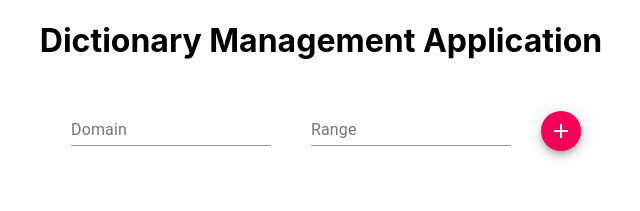
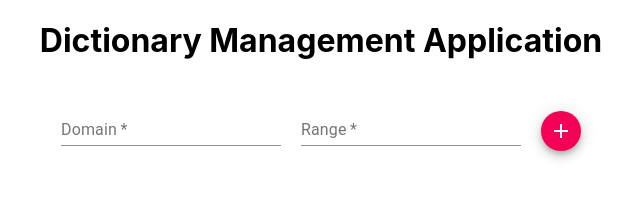
Before and after one commit to matteo1976/DictionaryForOneDot, a React (Create React App) app in the folder onedot/: page / in a window 1280 px wide. Shown: the top 211 px of the page, without its empty margins (319-959 px from the left). Built offline with nearby package versions, Linux system fonts and the light colour scheme.

Commit message:
all function are developed

```diff
--- a/onedot/src/MyDictionary.js
+++ b/onedot/src/MyDictionary.js
@@ -2,7 +2,7 @@ import React, { Component } from 'react';
 import ColorDictionary from './colorDictionary'
 
 import {LOCAL_DATA} from "./costants"
-import{findIndexErrorInDictionary} from "./utility"
+import {findIndexErrorInDictionary} from "./utility"
 
 
 class MyDictionary  extends Component {
@@ -11,14 +11,13 @@ class MyDictionary  extends Component {
         const  tmpData= localStorage.getItem(LOCAL_DATA)
         this.state = {
             listColor: tmpData===""? [{domain:"",range:"",id:0}]:JSON.parse(tmpData),
-            indexField:0,
+            indexField: tmpData==="" ? 0:JSON.parse(tmpData).length,
             errorIndex:[]
         }
     }
 
 
     addElement= (element)=>{
-
         let verify= findIndexErrorInDictionary(this.state.listColor,element)
         if (verify.length===0 ){
             element.id=this.state.indexField+1
@@ -28,41 +27,50 @@ class MyDictionary  extends Component {
         }else{
             this.setState({errorIndex:verify})
         }
-
     }
 
     deleteEelment=async (element)=>{
-        let {listColor,indexField}=this.state
-
+        let {listColor}=this.state
         for (let i=0; i<=listColor.length;i++){
             if (listColor[i].id===element.id){
                 listColor.splice(i,1)
                 break;
             }
         }
-        await this.setState({listColor: listColor, indexField:indexField-1})
+        await this.setState({listColor: listColor })
         localStorage.setItem(LOCAL_DATA, JSON.stringify( this.state.listColor))
-
     }
 
+    updateElement=(element)=>{
+        let {listColor}=this.state
+        let index=listColor.findIndex(item=>item.id===element.id)
+
+        listColor[index].range=element.range
+        listColor[index].domain=element.domain
+        let verify= findIndexErrorInDictionary(listColor,element)
+        if (verify.length===0 ){
+            localStorage.setItem(LOCAL_DATA, JSON.stringify(listColor) )
+            this.setState({listColor:listColor , errorIndex:[]})
+            alert("element update")
+        }else{
+            this.setState({errorIndex:verify})
+        }
+    }
 
     render() {
         const {listColor,indexField,errorIndex}=this.state
         let appColorDictionary= listColor.map((item,index)=>{
-            let errCheck= errorIndex.findIndex((errIndexs)=>errIndexs==index)
-
+                let errCheck= errorIndex.findIndex((errIndexs)=>errIndexs===index)
                 return(
-                <>
                     <ColorDictionary domain={item.domain}
                             range={item.range}
                             addElement={this.addElement}
                             deleteEelment={this.deleteEelment}
+                            updateElement={this.updateElement}
                             id={item.id}
                             errCheck={errCheck}
                             key={indexField+index} />
-                </>
                 )})
-
         return (
             <div>
                {appColorDictionary}
--- a/onedot/src/colorDictionary.css
+++ b/onedot/src/colorDictionary.css
@@ -4,9 +4,10 @@
     height: 40px !important;
 }
 .textField{
-    width: 200px !important;
-    margin-left:20px !important;
-    margin-right: 20px!important;
+    /* max-width:  200px !important; */
+
+    margin-left:10px !important;
+    margin-right: 10px!important;
 
 }
 .errorLine{
@@ -21,7 +22,7 @@
 }
 
 .listContainer{
-    width: 50%;
+    max-width:  90%;
     margin: auto;
 }
 
--- a/onedot/src/colorDictionary.js
+++ b/onedot/src/colorDictionary.js
@@ -7,26 +7,21 @@ import TextField from '@material-ui/core/TextField';
 
 import './colorDictionary.css'
 
-
-
-
-
 export default class ColorDictionary extends Component {
     constructor(props) {
         super(props);
         this.state = {
-            domain:"",//props.domain,
-            range:"",//props.range,
-            id:0
+            domain:props.domain,
+            range:props.range,
+            id:props.id
          }
     }
-
-    componentWillMount(){
-     let  {domain,range,id}=this.props
-      this.setState({domain:domain,
-                      range:range,
-                      id:id})
-
+    static getDerivedStateFromProps(props, state){
+      if (props.id!== state.id){
+        state.id=props.id
+        state.range=props.range
+        state.domain=props.domain
+      }
     }
 
     handleDelete=()=>{
@@ -36,19 +31,19 @@ export default class ColorDictionary extends Component {
       this.props.addElement(this.state)
     }
     handleUpdate=()=>{
-
+      this.props.updateElement(this.state)
     }
 
     handleChange = item => event => {
-      this.setState({ ...this.state, [item]: event.target.value })
+      let char=event.target.value
+      char=char.replace(/[^A-Za-z]/g, '');
+      char=char.toUpperCase();
+      this.setState({ ...this.state, [item]: char })
     };
 
-
     render() {
-        const {domain,range,id,errCheck}=this.props
+      const {id,errCheck}=this.props
       const textFieldsClass=errCheck<0 ? "defaultLine" :"errorLine"
-
-
       let actionButtons= (id ===0 ?
         <span className= "oneButton">
           <Fab  color="secondary" aria-label="delete" className="button" onClick={this.handleSave}>
@@ -56,7 +51,6 @@ export default class ColorDictionary extends Component {
           </Fab>
         </span>
         :
-
         <span className= "twoButton">
           <Fab color="primary" aria-label="add" className="button" onClick={this.handleUpdate}>
             <SaveIcon />
@@ -65,15 +59,13 @@ export default class ColorDictionary extends Component {
             <DeleteIcon />
           </Fab>
         </span>
-
         )
-
-
       return (
-
         <div className="listContainer" >
           <span className= {textFieldsClass}>
           <TextField
+            required
+            pattern= "[a-z]"
             id="domine"
             label="Domain"
             className="textField"
@@ -82,6 +74,7 @@ export default class ColorDictionary extends Component {
             margin="normal"
           />
           <TextField
+            required
             id="range"
             label="Range"
             className="textField"
@@ -91,8 +84,6 @@ export default class ColorDictionary extends Component {
           />
           </span>
           {actionButtons}
-
-
         </div>
       );
     }
--- a/onedot/src/utility.js
+++ b/onedot/src/utility.js
@@ -4,17 +4,17 @@ export function findIndexErrorInDictionary(dictionary,element){
     let errorIndexArray=[]
     //debugger
     dictionary.map((value,dictionaryIndex)=>{
-
-
+            if(value.id!==element.id){
                 if (element.domain===value.domain) {
                     errorIndexArray.push(dictionaryIndex) ///duble key
                 };
                 if (value.domain===element.range){
                     errorIndexArray.push(dictionaryIndex); ///value is a key
-        }
+                };
                 if (value.range===element.domain) {
                     errorIndexArray.push(dictionaryIndex) ///key is a value
                 };
+            }
     })
     return[...new Set(errorIndexArray)]
 }
```
Lines whose indentation alone changed are shown as unchanged.
